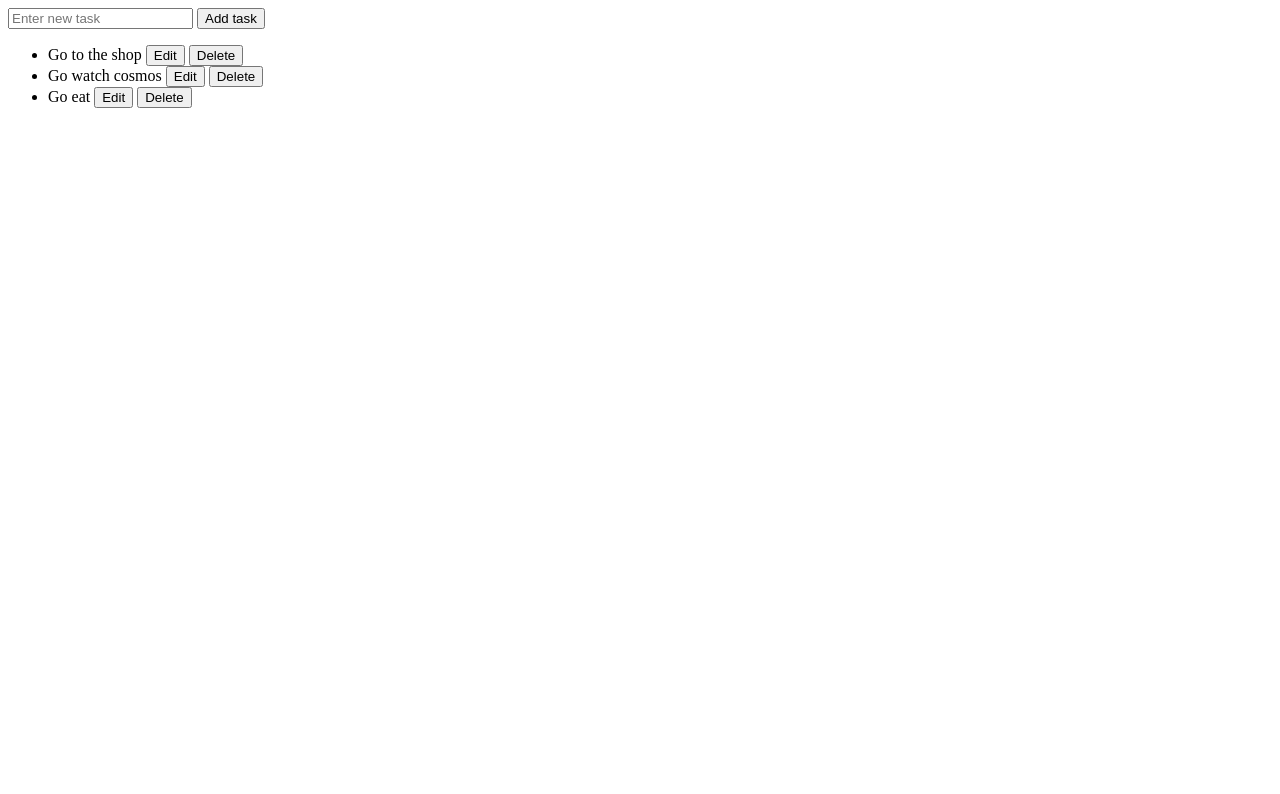
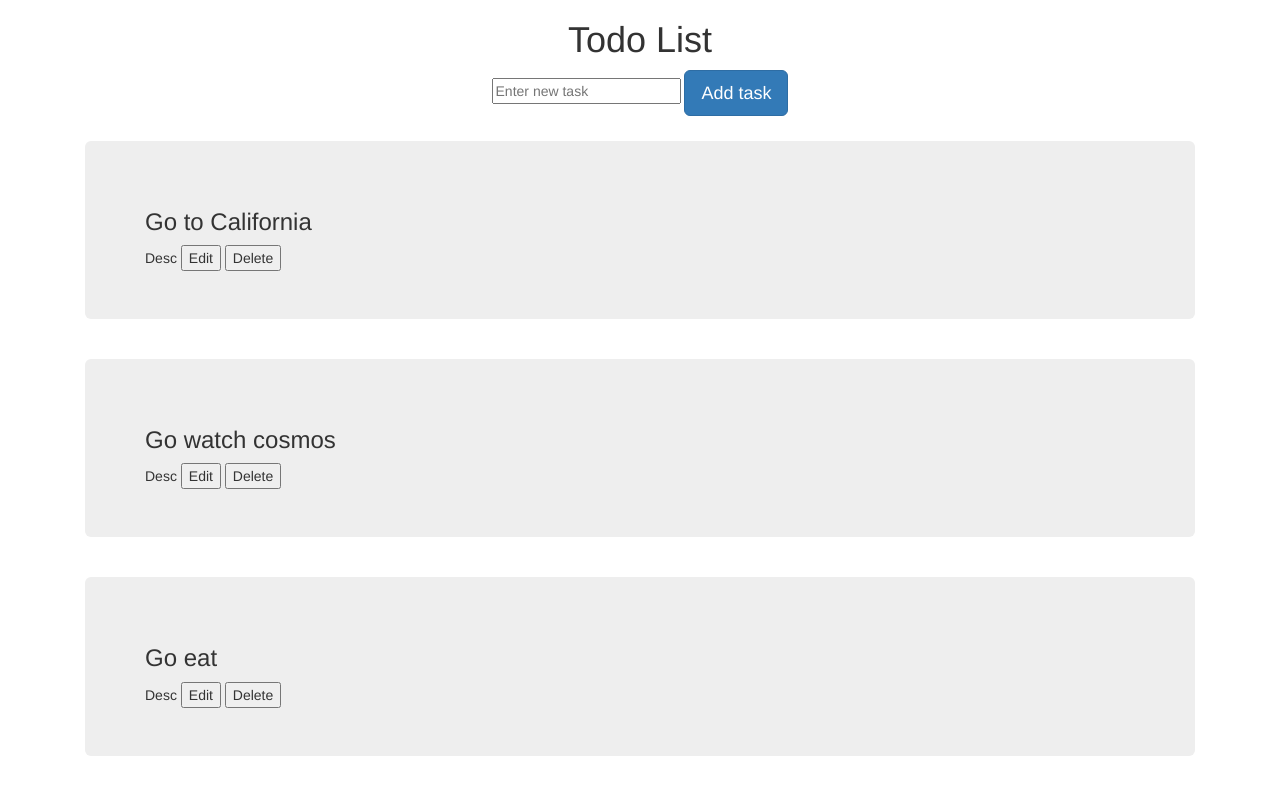
Before and after one commit to jdoubleua/simple-todo-list, a website: page index.html in a window 1280 px wide. Drawn offline with nearby package versions, Linux system fonts and the light colour scheme.

Commit message:
fixed frontend

```diff
--- a/app.js
+++ b/app.js
@@ -73,6 +73,7 @@
 
     App.Views.Tasks = Backbone.View.extend({
         tagName : 'ul',
+        className: 'list-unstyled',
         initialize: function(){
             this.collection.on("add",this.addOne,this);
         },
@@ -89,7 +90,8 @@
 
     var tasksCollection = new App.Collections.Tasks([
         {
-            title: 'Go to the shop'
+            title: 'Go to California',
+            desc: 'Fly miles to the west coast of America for fun.'
         },
         {
             title: 'Go watch cosmos'
--- a/index.html
+++ b/index.html
@@ -3,17 +3,50 @@
 <head>
     <meta charset="utf-8">
     <title>hello-backbonejs</title>
+    <link rel="stylesheet" href="bower_components/bootstrap/dist/css/bootstrap.css">
+    <style>
+        .jumbotron {
+            margin-top: 10px;
+        }
+    </style>
 </head>
 <body>
-<form action="" id="form">
-    <input type="text" placeholder="Enter new task">
-    <input type="submit" value="Add task">
-</form>
+<div class="container text-center">
+    <div class="row">
+        <div class="col-lg-12">
+            <h1>Todo List</h1>
+            <form action="" id="form" class = "form-group">
+                <input type="text" placeholder="Enter new task">
+                <input type="submit" value="Add task" class = "btn btn-primary btn-lg">
+            </form>
+
+
+        </div>
+    </div>
+</div>
+
 <script type="text/template" id="taskTemplate">
-    <span> <%= title %> </span><button class="edit">Edit</button> <button class="delete">Delete</button>
+    <div class="container">
+        <div class="row-fluid">
+            <div class = "col-lg-12">
+                <div class = "jumbotron">
+                    <h3><%= title %></h3>
+                    <span> Desc </span><button class="edit">Edit</button> <button class="delete">Delete</button>
+
+                </div>
+            </div>
+        </div>
+    </div>
 </script>
+
+
+
+
+
+
 <!--Libs-->
 <script src="bower_components/jQuery/dist/jquery.js"></script>
+<script src="bower_components/bootstrap/dist/js/bootstrap.js"></script>
 <script src="bower_components/underscore/underscore.js"></script>
 <script src="bower_components/backbone/backbone.js"></script>
 <script src="app.js"></script>
```
